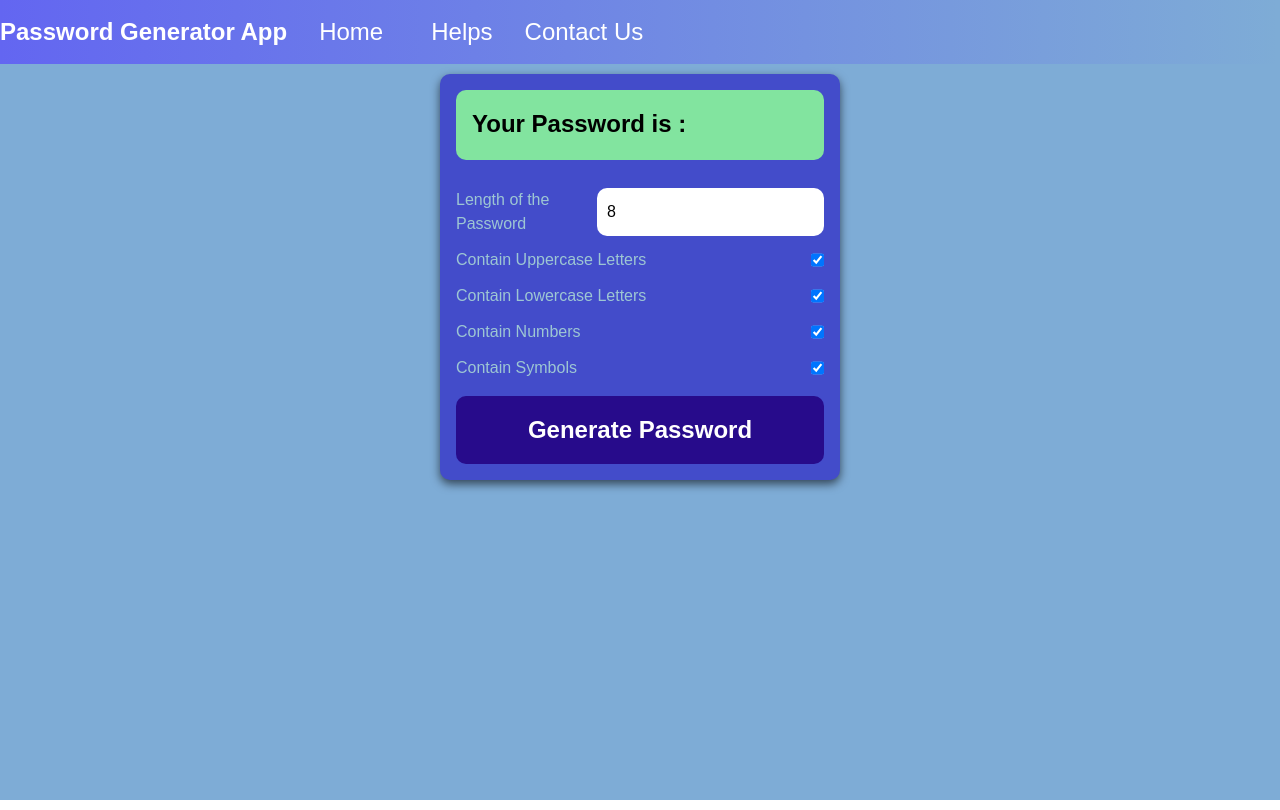
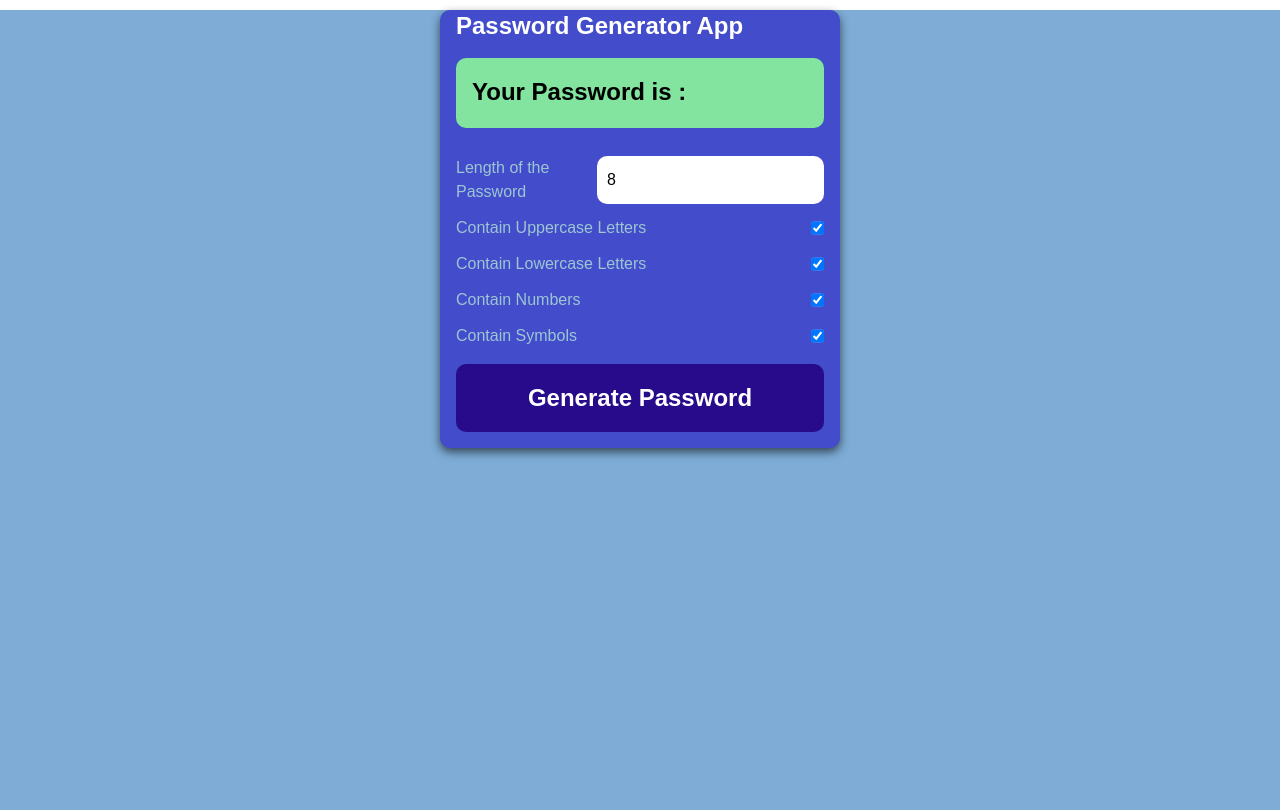
Before and after one commit to 264Gaurav/Password-Generator, a plain HTML site: page index.html in a window 1280 px wide. Drawn offline with nearby package versions, Linux system fonts and the light colour scheme.

Commit message:
Update index.html

```diff
--- a/index.html
+++ b/index.html
@@ -9,18 +9,10 @@
 </head>
 <body>
 <div class="contain">
-    <div id="head">
-        <nav>
-            <ul class="flex  py-4 bg-gradient-to-r from-indigo-500">
-                <h1 id="" class=" text-2xl font-bold text-white">Password Generator App</h1>
-                <li class="mx-8 text-white text-2xl">Home</li>
-                <li class="mx-4 text-white text-2xl">Helps</li>
-                <li class="mx-4 text-white text-2xl">Contact Us</li>
-            </ul>
-        </nav>
-    </div>
-
-    <div class="pw-container">
+     <div class="pw-container">
+            <div id="head">
+                <h1 id="" class="mx-4 text-2xl font-bold text-white">Password Generator App</h1>
+            </div>
 
             <div class="pw-header">
                 <div class="pw">
```
